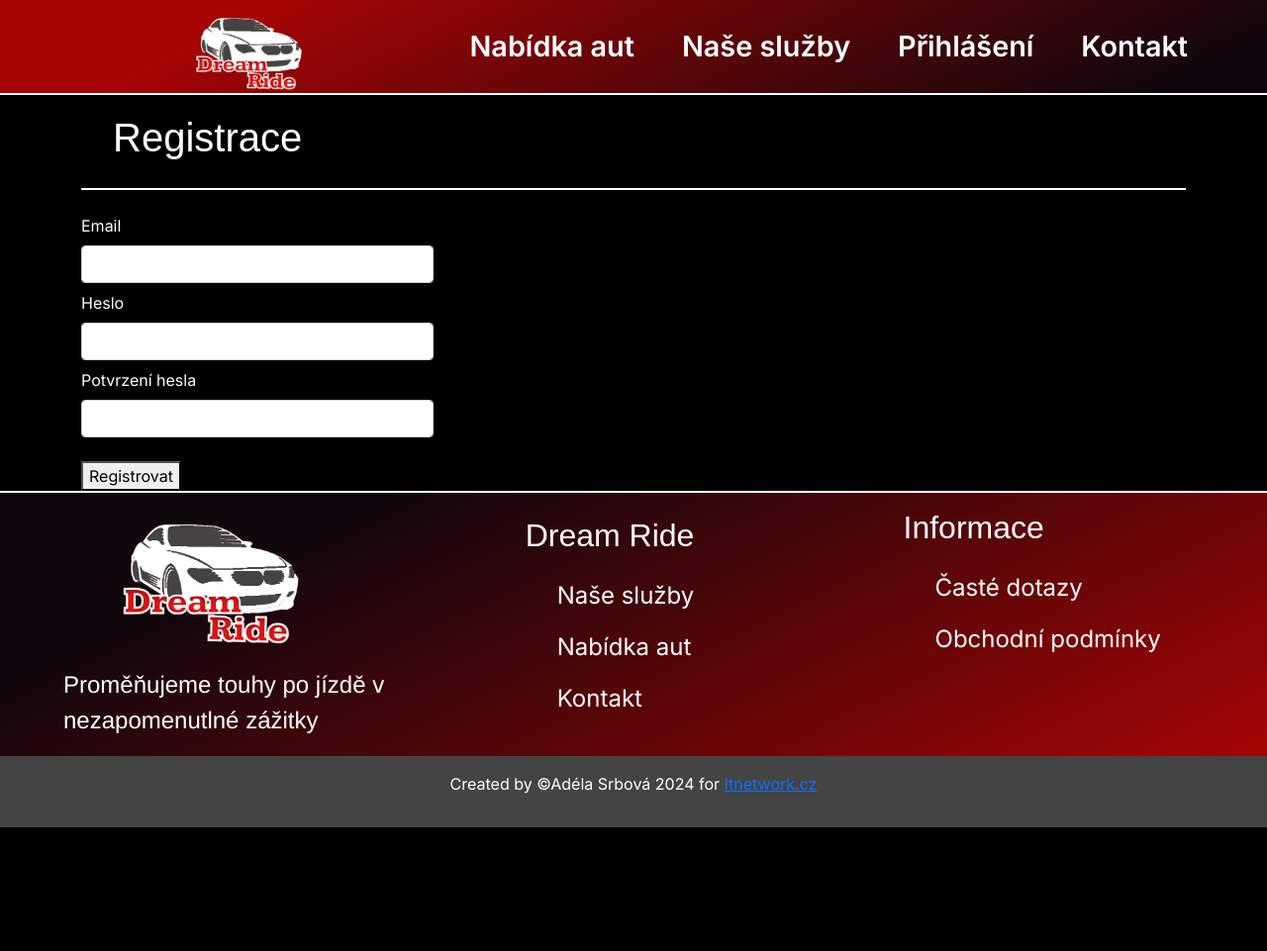
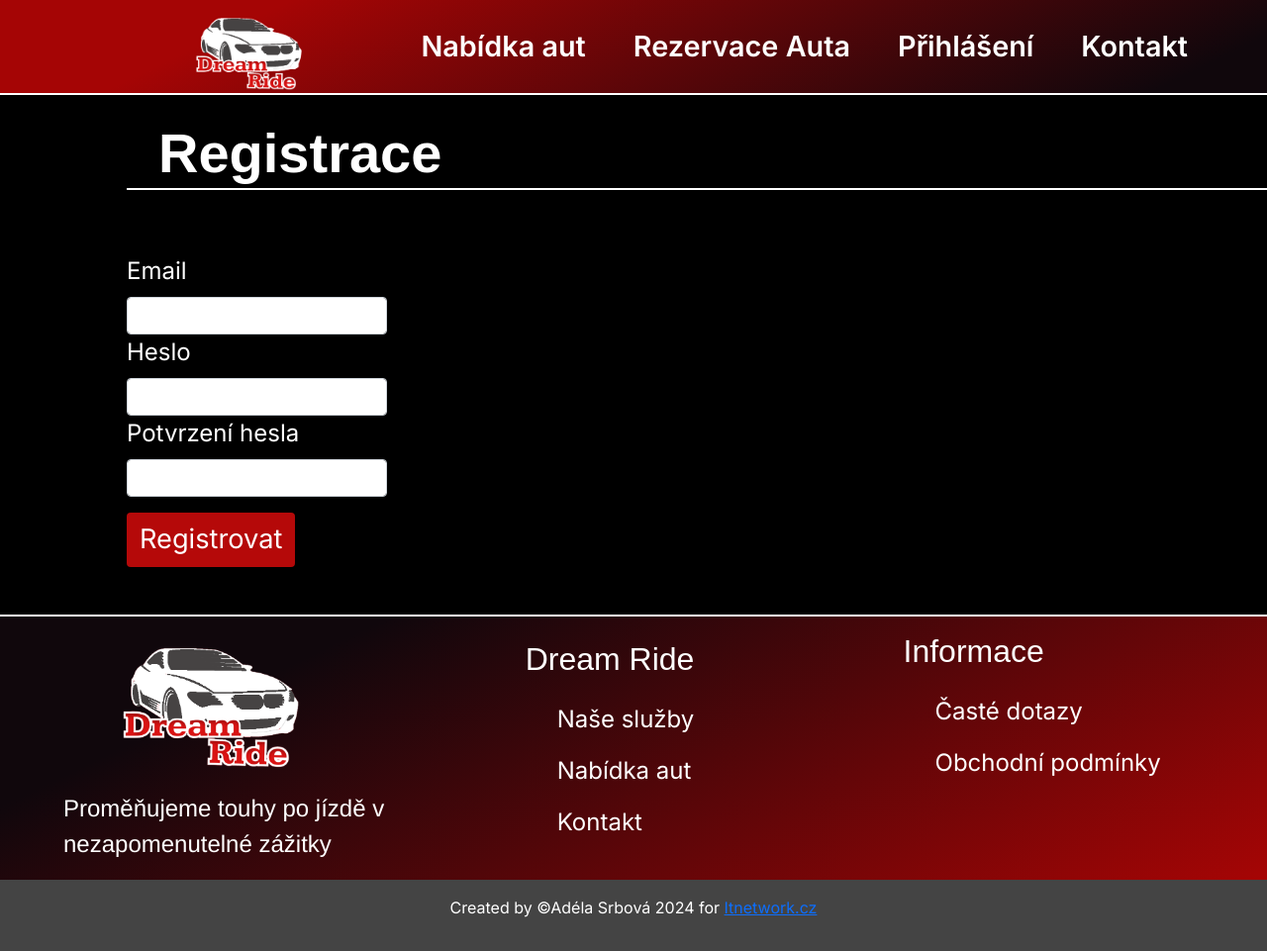
Before and after one commit to Eraya13/Car-rental-DreamRIde, an ASP.NET Core app: page /Account/Register in a window 1280 px wide; the page is wider, and only the part inside the window is pictured. Shown: that part at 99% size. Before the commit the page ends 836 px from the top of that part, so only its background shows below. Run offline with ASP.NET Core 8, Linux system fonts and the light colour scheme; some libraries are stand-ins or nearby versions.

Commit message:
Register View CSS
Register View updated to look good with my CSS

```diff
--- a/ASP.NET-Core_web/Autopujcovna_DreamRide/Views/Account/Register.cshtml
+++ b/ASP.NET-Core_web/Autopujcovna_DreamRide/Views/Account/Register.cshtml
@@ -5,26 +5,28 @@
 }
 
 <div class="row">
-    <div class="col-4">
-        <form class="d-flex flex-column gap-2" asp-route-returnUrl="@ViewData["ReturnUrl"]">
+    <div class="col-5">
+        <form class="flex-column gap-2" asp-route-returnUrl="@ViewData["ReturnUrl"]">
+            <div class="content-general">
                 <div asp-validation-summary="All" class="text-danger"></div>
                 <div class="form-group">
-                <label asp-for="Email" class="form-label"></label>
-                <input asp-for="Email" class="form-control" aria-describedby="Email"/>
+                    <label asp-for="Email" class="form-label label-names"></label>
+                    <input asp-for="Email" class="form-control" aria-describedby="Email" />
                     <span asp-validation-for="Email" class="text-danger"></span>
                 </div>
                 <div class="form-group">
-                <label asp-for="Password" class="form-label"></label>
+                    <label asp-for="Password" class="form-label label-names"></label>
                     <input asp-for="Password" class="form-control" aria-describedby="Heslo" />
                     <span asp-validation-for="Password" class="text-danger"></span>
                 </div>
                 <div class="form-group mb-3">
-                <label asp-for="ConfirmPassword" class="form-label"></label>
+                    <label asp-for="ConfirmPassword" class="form-label label-names"></label>
                     <input asp-for="ConfirmPassword" class="form-control" aria-describedby="Potvrzení hesla" />
                     <span asp-validation-for="ConfirmPassword" class="text-danger"></span>
                 </div>
                 <div class="form-group">
-                <button type="submit" class="clanky-tlacitko">Registrovat</button>
+                    <button type="submit" class="btn btn-general">Registrovat</button>
+                </div>
             </div>
         </form>
     </div>
--- a/ASP.NET-Core_web/Autopujcovna_DreamRide/Views/Shared/_Layout.cshtml
+++ b/ASP.NET-Core_web/Autopujcovna_DreamRide/Views/Shared/_Layout.cshtml
@@ -28,7 +28,7 @@
                 <ul class="navbar nav flex-grow-1">
                     @* použití viewu jiného controlleru -> navBar přesměruje na jeden view a ten dále bude komunikovat s dalšími (budou na sebe třeba navazovat odkazy)*@
                     <li><a asp-controller="Cars" asp-action="Create">Nabídka aut</a></li>
-                    <li><a asp-controller="Home" asp-action="Services">Naše služby</a></li>
+                    <li><a asp-controller="Requests" asp-action="CarReservation">Rezervace Auta</a></li>
                     <li><a asp-controller="Account" asp-action="Register">Přihlášení</a></li>
                     <!-- <li><a asp-controller="Home" asp-action="FAQ">Časté dotazy</a></li> -->
                     <!-- <li><a asp-controller="Home" asp-action="AboutUs">O nás</a></li> -->
@@ -36,11 +36,11 @@
                 </ul>
             </nav>
         </header>
-        <div class="container">
-            <header>
-                <h1>@ViewData["Title"]</h1>     @*generování nadpisu z ViewData*@
+        <div class="main-container">
+            <header class="title-header">
+                <h1 class="p-title">@ViewData["Title"]</h1>     @*generování nadpisu z ViewData*@
             </header>
-            <main role="main" class="content-wrap">
+            <main class="content-wrap">
                 @RenderBody()
             </main>
         </div>
@@ -51,7 +51,7 @@
                         <img src="~/images/logo.png" alt="Logo Dream Ride">
                     </a>
                 </div>
-                <div><p class="moto-font">Proměňujeme touhy po jízdě v nezapomenutlné zážitky</p></div>
+                <div><p class="moto-font">Proměňujeme touhy po jízdě v nezapomenutelné zážitky</p></div>
             </section>
             <section class="label-container">
                 <nav class="footer-nav">
```
Lines whose indentation alone changed are shown as unchanged.
